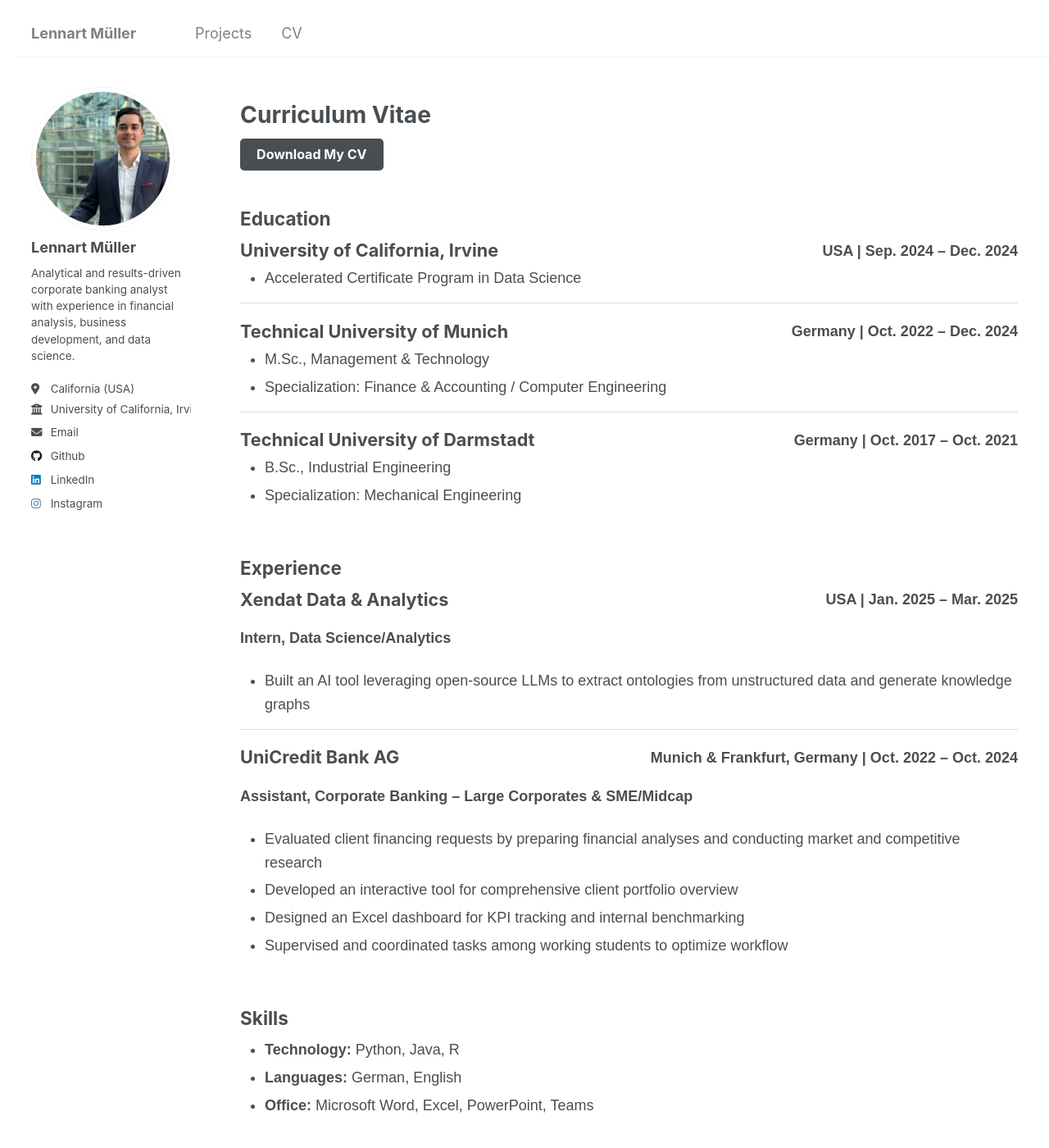
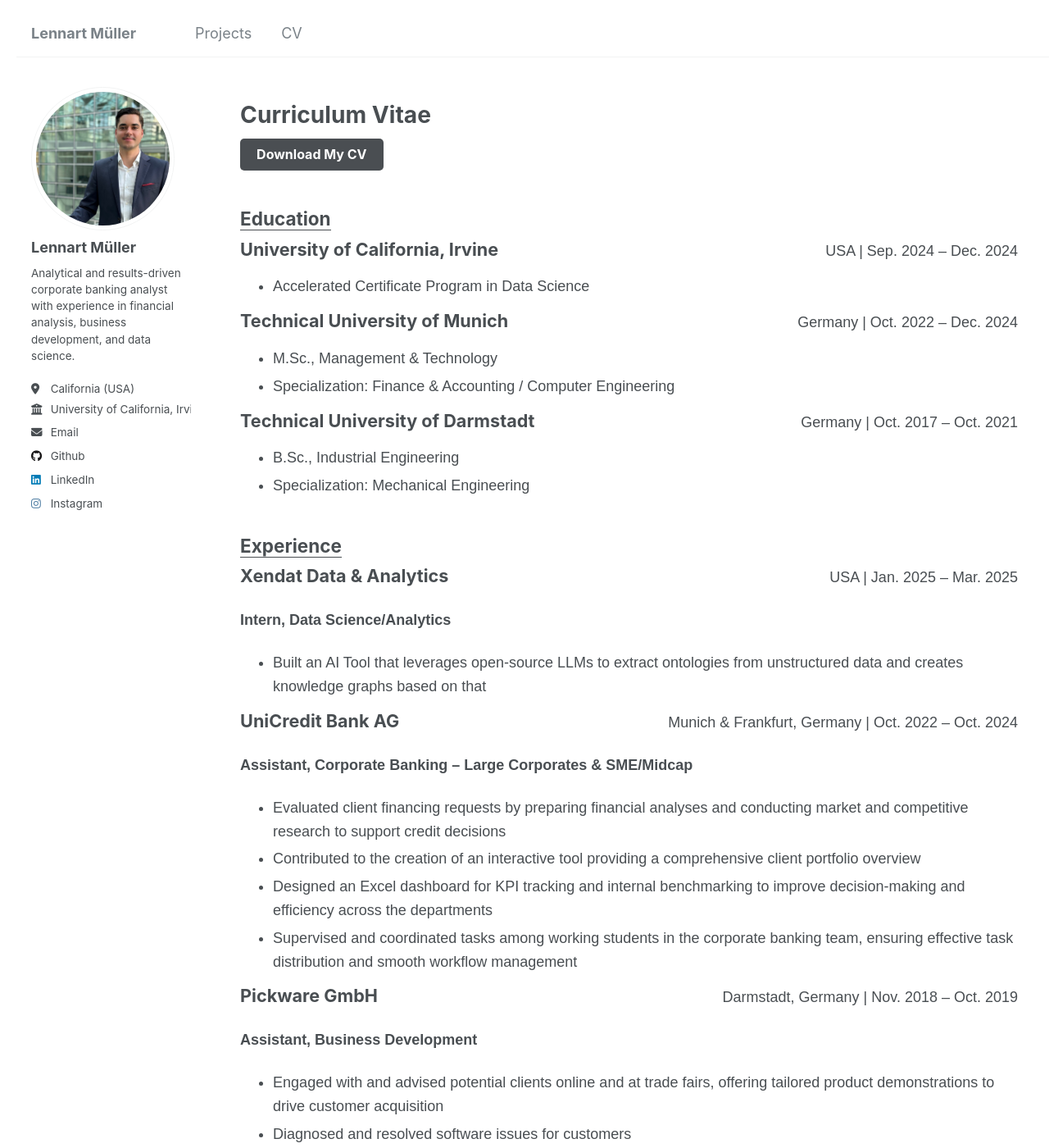
Before and after one commit to lennartmueller123/lennartmueller123.github.io, a Jekyll site: the page built from _pages/cv.html, in a window 1280 px wide and 1400 px high. Shown: the whole window at 82% size. Built offline with Jekyll 4.4.1, drawn with Linux system fonts in a browser that asks for light colours; some of the changed text lies outside the part shown.

Commit message:
Update cv.html

```diff
--- a/_pages/cv.html
+++ b/_pages/cv.html
@@ -10,16 +10,7 @@
 {% include base_path %}
 
 <h1>
-  <a href="/files/CV.pdf" download style="
-    display: inline-block;
-    padding: 10px 20px;
-    background-color: #4A4E52;
-    color: white;
-    text-decoration: none;
-    border-radius: 5px;
-    font-size: 16px;">
-    Download My CV
-  </a>
+  <a href="/files/CV.pdf" download style="display: inline-block; padding: 10px 20px; background-color: #4A4E52; color: white; text-decoration: none; border-radius: 5px; font-size: 16px;">Download My CV</a>
 </h1>
 
 <!DOCTYPE html>
@@ -41,45 +32,37 @@
             margin-bottom: 30px;
         }
         .entry {
-            margin-bottom: 20px;
-            padding-bottom: 10px;
-            border-bottom: 1px solid #ddd; /* Adds separation between entries */
-        }
-        .entry:last-child {
-            border-bottom: none;
+            margin-bottom: 15px;
         }
         .entry-header {
             display: flex;
             justify-content: space-between;
-            align-items: center;
-            margin-bottom: 5px;
+            align-items: left;
         }
         .entry-header h3 {
             margin: 0;
             font-size: 1.2em;
+            margin-bottom: 5px;
         }
         .entry-header p {
             margin: 0;
             font-size: 1em;
-            font-weight: bold;
+            margin-top: 0;
+            margin-bottom: 5px;
         }
         ul {
-            margin: 5px 0;
-            padding-left: 30px;
+            margin: 10px 0;
+            padding-left: 40px;
         }
         ul li {
             margin-bottom: 5px;
-        }
-        .gmat-score {
-            font-weight: bold;
-            color: #4A4E52; /* Makes score visually stand out */
         }
     </style>
 </head>
 <body>
 
     <div class="section education">
-        <h2>Education</h2>
+        <h2><u>Education</u></h2>
 
         <div class="entry">
             <div class="entry-header">
@@ -115,7 +98,7 @@
     </div>
 
     <div class="section experience">
-        <h2>Experience</h2>
+        <h2><u>Experience</u></h2>
 
         <div class="entry">
             <div class="entry-header">
@@ -124,7 +107,7 @@
             </div>
             <p><strong>Intern, Data Science/Analytics</strong></p>
             <ul>
-                <li>Built an AI tool leveraging open-source LLMs to extract ontologies from unstructured data and generate knowledge graphs</li>
+                <li>Built an AI Tool that leverages open-source LLMs to extract ontologies from unstructured data and creates knowledge graphs based on that</li>
             </ul>
         </div>
 
@@ -135,16 +118,29 @@
             </div>
             <p><strong>Assistant, Corporate Banking – Large Corporates & SME/Midcap</strong></p>
             <ul>
-                <li>Evaluated client financing requests by preparing financial analyses and conducting market and competitive research</li>
-                <li>Developed an interactive tool for comprehensive client portfolio overview</li>
-                <li>Designed an Excel dashboard for KPI tracking and internal benchmarking</li>
-                <li>Supervised and coordinated tasks among working students to optimize workflow</li>
+                <li>Evaluated client financing requests by preparing financial analyses and conducting market and competitive research to support credit decisions</li>
+                <li>Contributed to the creation of an interactive tool providing a comprehensive client portfolio overview</li>
+                <li>Designed an Excel dashboard for KPI tracking and internal benchmarking to improve decision-making and efficiency across the departments</li>
+                <li>Supervised and coordinated tasks among working students in the corporate banking team, ensuring effective task distribution and smooth workflow management</li>
+            </ul>
+        </div>
+
+        <div class="entry">
+            <div class="entry-header">
+                <h3>Pickware GmbH</h3>
+                <p>Darmstadt, Germany | Nov. 2018 – Oct. 2019</p>
+            </div>
+            <p><strong>Assistant, Business Development</strong></p>
+            <ul>
+                <li>Engaged with and advised potential clients online and at trade fairs, offering tailored product demonstrations to drive customer acquisition</li>
+                <li>Diagnosed and resolved software issues for customers</li>
+                <li>Collaborated with cross-functional teams to manage product development, aligning with customer demands</li>
             </ul>
         </div>
     </div>
 
     <div class="section skills">
-        <h2>Skills</h2>
+        <h2><u>Skills</u></h2>
         <ul>
             <li><strong>Technology:</strong> Python, Java, R</li>
             <li><strong>Languages:</strong> German, English</li>
@@ -152,21 +148,19 @@
         </ul>
     </div>
 
-    <div class="section tests">
-        <h2>Tests</h2>
+      <div class="section tests">
+        <h2><u>Tests</u></h2>
 
         <div class="entry">
             <div class="entry-header">
-                <h3>GMAT <span style="font-weight: normal;">(Graduate Management Admission Test)</span></h3>
+                <h3>GMAT<span style="font-weight: normal;">(Graduate Management Admission Test)</span></h3>
                 <p>Online | Mar. 2022</p>
             </div>
-            <p class="gmat-score">Score: 680 (78% Percentile)</p>
+            <p><strong>Score: 680 (78% Percentile)</strong></p>
             <ul>
-                <li><strong>Quantitative Reasoning:</strong> 46 Points, 50% Percentile</li>
-                <li><strong>Verbal Reasoning:</strong> 46 Points, 50% Percentile</li>
+                <li><strong>Quantitative Reasoning: </strong>46 Points, 50% Percentile </li>
+                <li><strong>Verbal Reasoning: </strong>46 Points, 50% Percentile </li>
             </ul>
         </div>
-    </div>
-
 </body>
 </html>
```
